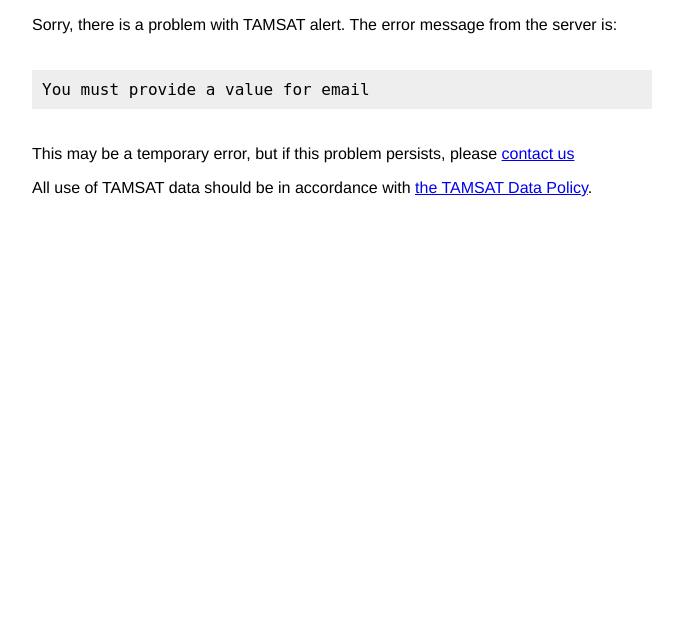
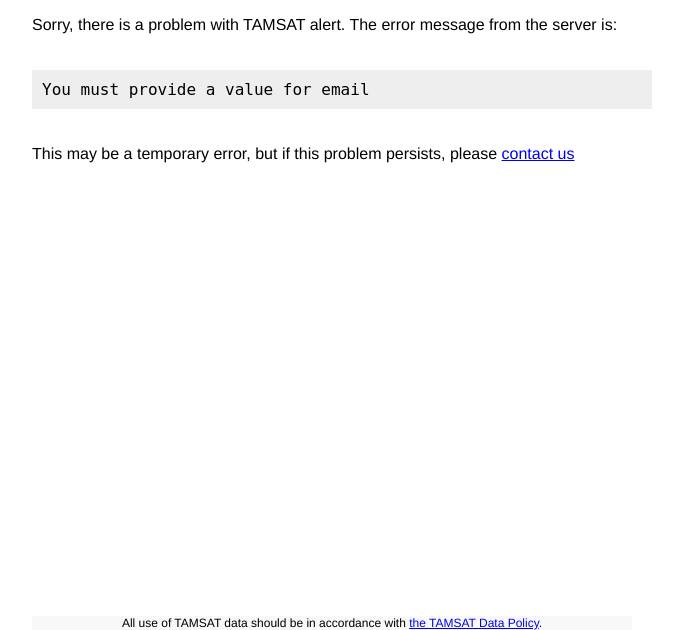
Before and after one commit to TAMSAT/tamsat-alert-webapp, a Flask app: page /jobs in a window 1280 px wide. Shown: the part 170-800 px from the top of the page, without its empty margins (308-991 px from the left). Run offline with Flask 2, Linux system fonts and the light colour scheme; parts of the project's set-up code (start-up, migrations or seed data) failed here and were passed over.

Commit message:
Added footer formatting

```diff
--- a/app/static/css/tamsat-alert.css
+++ b/app/static/css/tamsat-alert.css
@@ -15,6 +15,15 @@
     flex-direction: column;
     align-items: center;
     width: 100%;
+}
+
+footer {
+	position: fixed;
+	bottom: 0;
+	font-size: 75%;
+	text-align: center;
+	background-color: #f8f8f8;
+    width: 600px;
 }
 
 h1 {
--- a/app/templates/job_submitted.html
+++ b/app/templates/job_submitted.html
@@ -4,6 +4,8 @@
 	Your job has been successfully submitted to the queue.  When completed, it will be available from <a href="/jobs?email={{email}}&ref={{job_ref}}">here.</a>
 </p>
 <p>Note that your job will be available for download for {{ days_after_completed }} days after completion, or {{ hours_after_downloaded }} hours after it has been downloaded for the first time.</p>
-<a href="javascript:history.back()">Click here to go back to submit another job</a>
+<p>
+	<a href="javascript:history.back()">Click here to go back to submit another job</a>
+</p>
 </table>
 {% endblock %}
```
